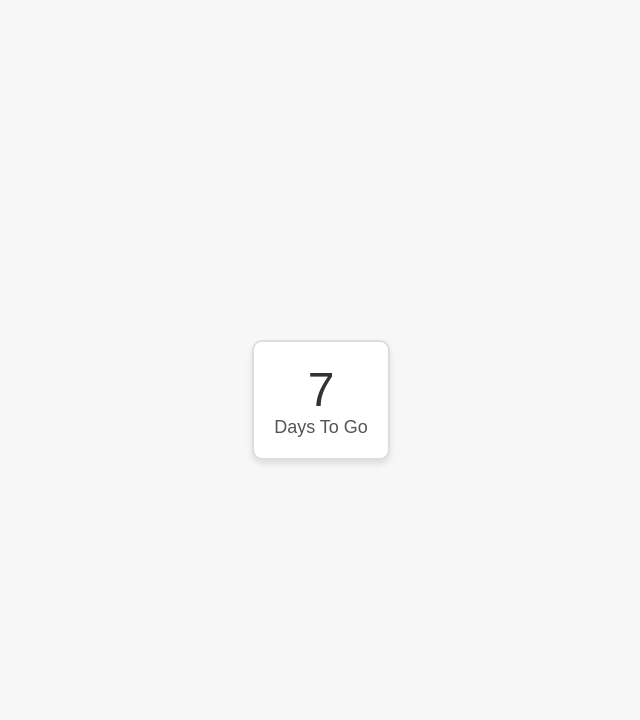
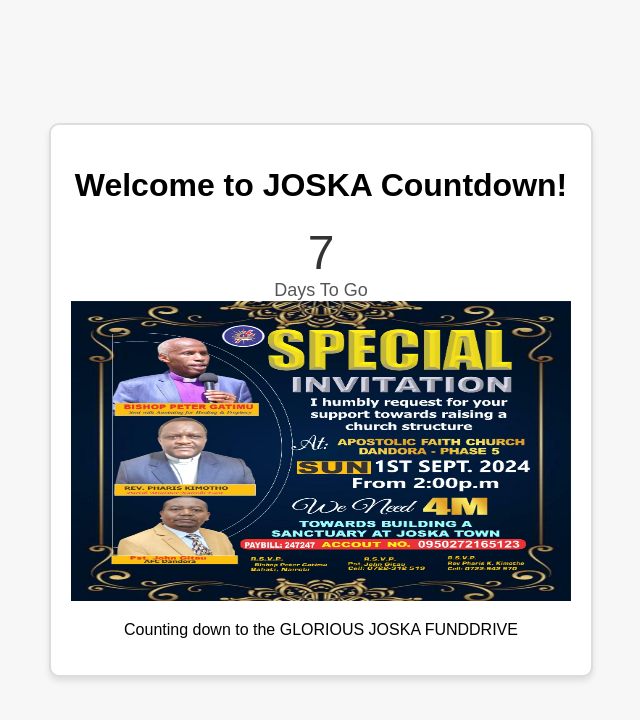
Before and after one commit to muigaijose/JOSKA_COUNTDOWN, a plain HTML site: page index.html in a window 1280 px wide. Shown: the whole page, without its empty margins (319-959 px from the left). Drawn offline with Linux system fonts and the light colour scheme.

Commit message:
joska countdown

```diff
--- a/index.html
+++ b/index.html
@@ -3,6 +3,10 @@
 <head>
     <meta charset="UTF-8">
     <meta name="viewport" content="width=device-width, initial-scale=1.0">
+    <meta property="og:title" content="JOSKA COUNTDOWN" />
+    <meta property="og:description" content="Countdown to JOSKA event." />
+    <meta property="og:image" content="https://yourimageurl.com/image.jpg" />
+    <meta property="og:url" content="https://muigaijose.github.io/JOSKA_COUNTDOWN/" />
     <title>Countdown Timer</title>
     <style>
         body {
@@ -36,10 +40,16 @@
     </style>
 </head>
 <body>
-
 <div class="countdown">
+    <h1>Welcome to JOSKA Countdown!</h1>
     <div class="time" id="days">0</div>
     <div class="label">Days To Go</div>
+
+        <!-- Add your image here -->
+    <img src="image.jpg" alt="JOSKA Countdown" width="500" height="300">
+
+    <p>Counting down to the GLORIOUS JOSKA FUNDDRIVE
+        </p>
 </div>
 
 <script>
```
Also changed, not shown: image.jpg (added).
